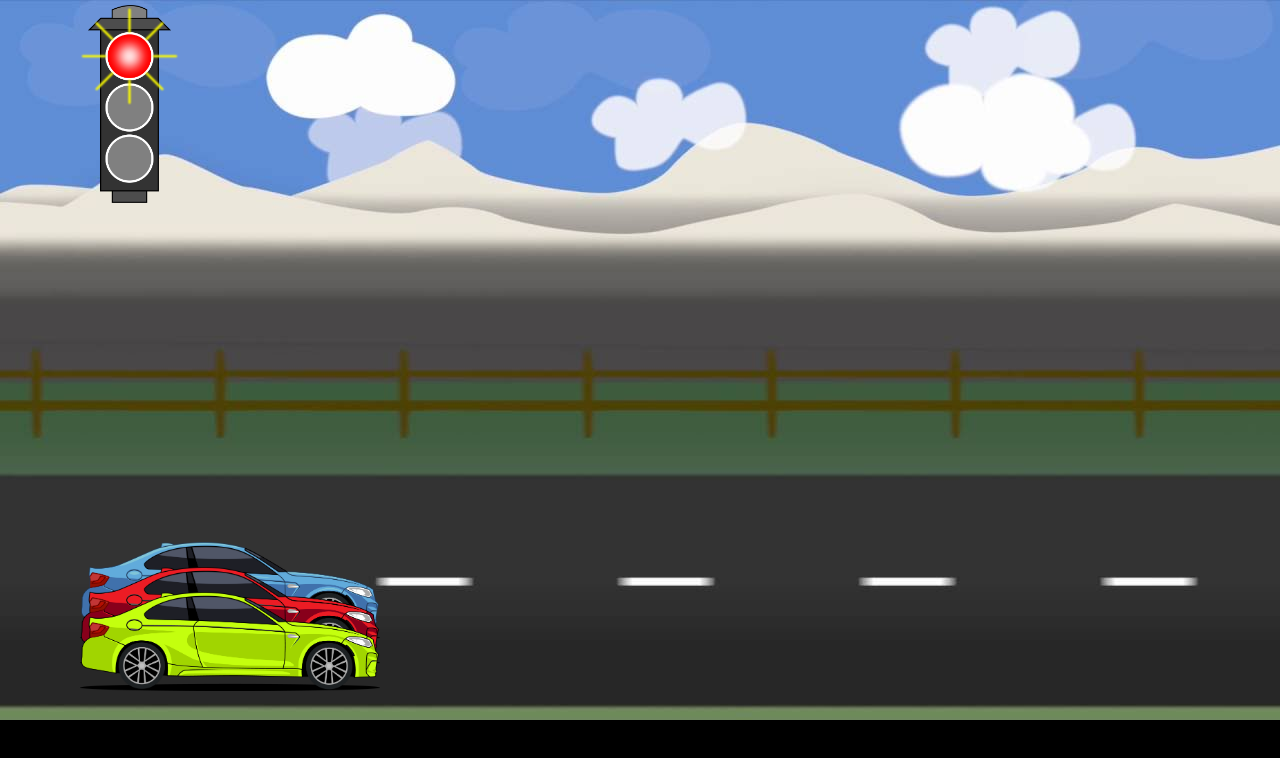
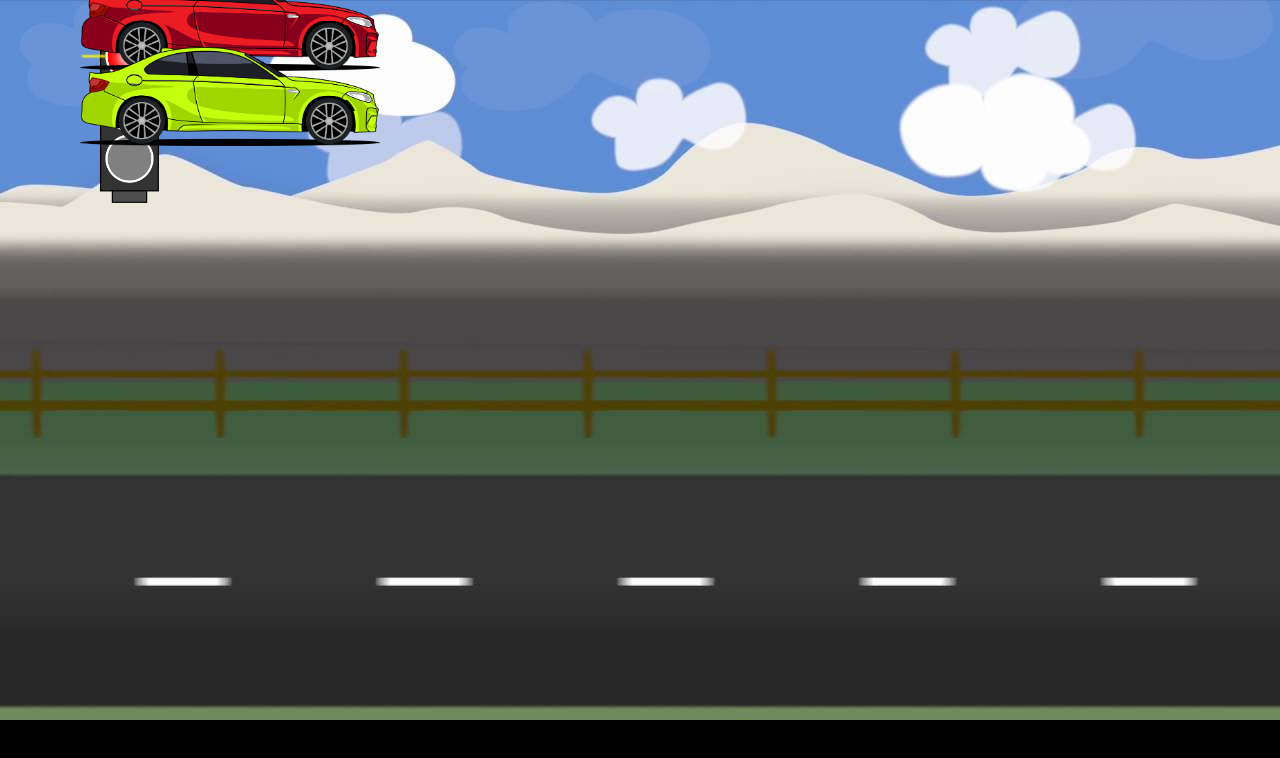
Before and after one commit to Rekkuzan5/Race, a plain HTML site: page index.html in a window 1280 px wide. Drawn offline with Linux system fonts and the light colour scheme.

Commit message:
Fixed background issue and changed distance var.

```diff
--- a/index.html
+++ b/index.html
@@ -9,7 +9,7 @@
     <title>Document</title>
 </head>
 <body onload="displayRacers()">
-    <img src="Images/street3.jpg" id="background">
+  <!--Need to make background picture repeat horizontally-->
         <img src="Images/red.png" id="stoplight" width="100" onclick="startRace()">
         <img src="" id="stoplight2">
         <div class="raceArea">
--- a/scripts.js
+++ b/scripts.js
@@ -29,7 +29,7 @@ function startRace() {
     stoplight.src = "Images/green.png";
     var stoplight2 = document.getElementById("stoplight2");
 
-    var distance = 0;
+    var distance = 1300;
     var racer1Image = document.getElementById("racer1");
     var racer2Image = document.getElementById("racer2");
     var racer3Image = document.getElementById("racer3");
@@ -38,7 +38,7 @@ function startRace() {
         function movement()
         {
 
-            if (racerArray[0].racerSpeed < 750 || racerArray[1].raceSpeed <750 || racerArray[2].raceSpeed < 750)
+            if (racerArray[0].racerSpeed < distance || racerArray[1].raceSpeed < distance || racerArray[2].raceSpeed < distance)
             {
                 racerArray[0].raceSpeed += Math.floor(Math.random() * 11);
                 racerArray[1].raceSpeed += Math.floor(Math.random() * 11);
@@ -48,19 +48,19 @@ function startRace() {
                 racer2Image.style.left = racerArray[1].raceSpeed + "px";
                 racer3Image.style.left = racerArray[2].raceSpeed + "px";
 
-                if (racerArray[0].raceSpeed >= 750)
+                if (racerArray[0].raceSpeed >= distance)
                 {
                     stoplight2.src = racerArray[0].source;
                     stoplight2.width = 300;
                     clearInterval(frames);
                 }
-                if (racerArray[1].raceSpeed >= 750)
+                if (racerArray[1].raceSpeed >= distance)
                 {
                     stoplight2.src = racerArray[1].source;
                     stoplight2.width = 300;
                     clearInterval(frames);
                 }
-                if (racerArray[2].raceSpeed >= 750)
+                if (racerArray[2].raceSpeed >= distance)
                 {
                     stoplight2.src = racerArray[2].source;
                     stoplight2.width = 300;
--- a/style.css
+++ b/style.css
@@ -2,6 +2,10 @@ body {
     margin: 0px;
     padding: 0px;
     background-color: black;
+    background-image: url("Images/street3.jpg");
+    background-repeat: repeat-x;
+}
+
 }
 .raceArea {
     position: relative;
@@ -12,28 +16,19 @@ body {
 #racer1 {
     padding-left: 80px;
     position: absolute;
-    bottom: 75px;
+    bottom: 800px;
 }
 
 #racer2 {
     padding-left: 80px;
     position: absolute;
-    bottom: 50px;
+    bottom: 725px;
 }
 
 #racer3 {
     padding-left: 80px;
     position: absolute;
-    bottom: 25px;
-}
-
-#background {
-    display: block;
-    margin-right: auto;
-    margin-left: auto;
-    max-width: 100%;
-    max-height: 100vh;
-    height: auto;
+    bottom: 650px;
 }
 
 #stoplight {
```
